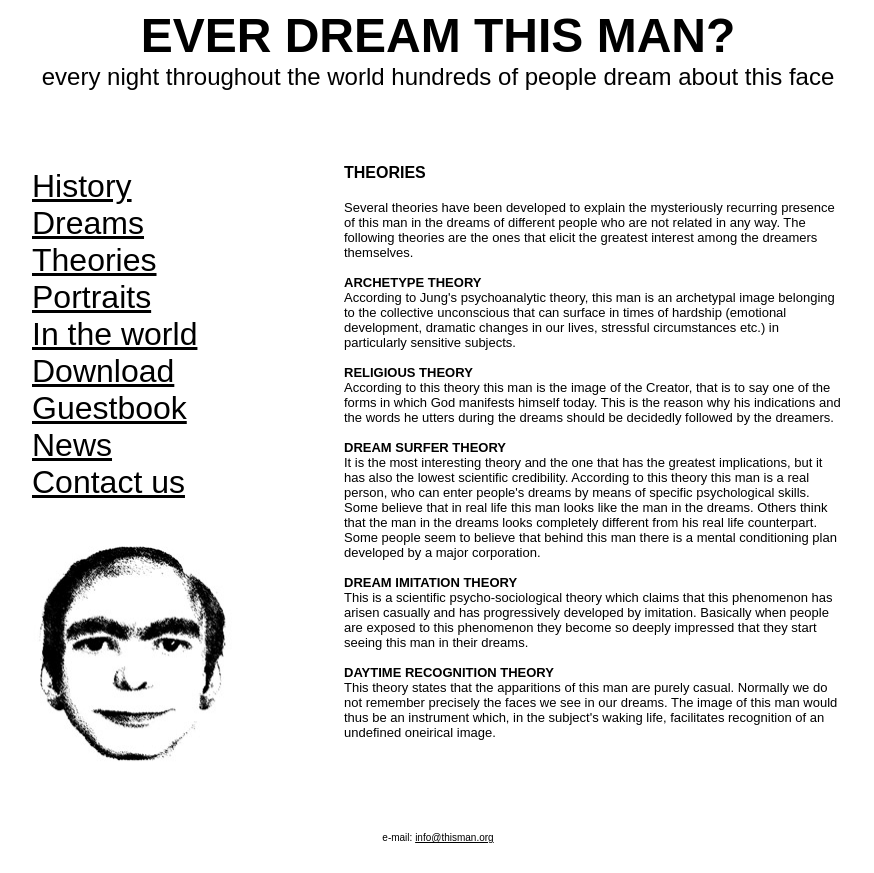
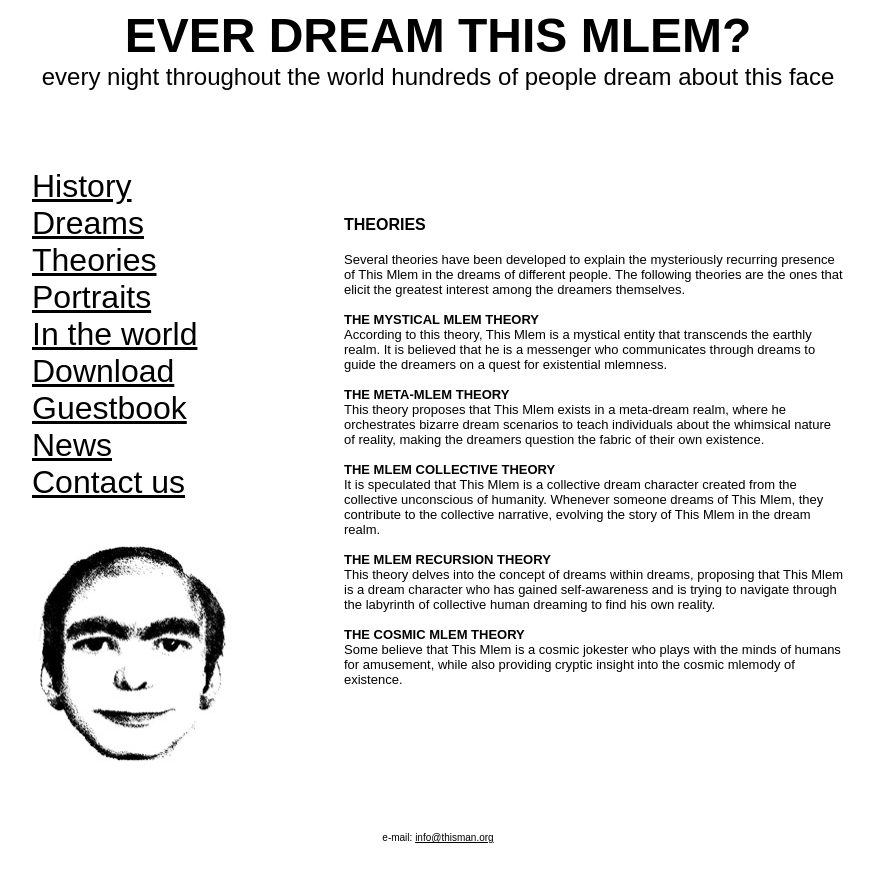
Before and after one commit to fonseca9001/thismlem, a plain HTML site: page theories.htm in a window 1280 px wide. Shown: the whole page, without its empty margins (202-1076 px from the left). Drawn offline with Linux system fonts and the light colour scheme.

Commit message:
Update theories.htm - Add mlemness

```diff
--- a/theories.htm
+++ b/theories.htm
@@ -1,36 +1,23 @@
 <!DOCTYPE HTML PUBLIC "-//W3C//DTD HTML 4.01 Transitional//EN">
-<html><head><title>Ever Dream This Man?</title>
-
-
-<script type="text/javascript">
-function apri(url) {
-newin = window.open(url,'titolo','scrollbars=no,resizable=yes,width=380,height=400,status=no,location=no,toolbar=no');
-}
-</script>
-
- <script type="text/javascript">
-var gaJsHost = (("https:" == document.location.protocol) ? "https://ssl." : "http://www.");
-document.write(unescape("%3Cscript src='" + gaJsHost + "google-analytics.com/ga.js' type='text/javascript'%3E%3C/script%3E"));
-</script>
-
-<script type="text/javascript">
-try {
-var pageTracker = _gat._getTracker("UA-10063622-1");
-pageTracker._trackPageview();
-} catch(err) {}</script>
-
+<html>
+<head>
+    <title>Ever Dream This Mlem?</title>
 </head>
 <body bgcolor="#FFFFFF" text="#000000" link="#000000" vlink="#000000" alink="#000000">
-
-<div align="center"><font face="Arial,Helvetica,sans-serif" size="7"><strong>EVER DREAM THIS MAN?</strong><br><font size="5">every night throughout the world hundreds of people dream about this face</font></font><br></div>
+    <div align="center">
+        <font face="Arial,Helvetica,sans-serif" size="7">
+            <strong>EVER DREAM THIS MLEM?</strong><br>
+            <font size="5">every night throughout the world hundreds of people dream about this face</font>
+        </font><br>
+    </div>
     <br><br>
-
-<div align="center"><table border="0" cellspacing="2" cellpadding="2">
+    <div align="center">
+        <table border="0" cellspacing="2" cellpadding="2">
             <tr>
                 <td width="100"></td>
-    <td width="200" valign="top"><font face="Arial,Helvetica,sans-serif" size="6">
+                <td width="200" valign="top">
+                    <font face="Arial,Helvetica,sans-serif" size="6">
                         <br>
-
                         <a href="history.htm">History</a><br>
                         <a href="dreams.htm">Dreams</a><br>
                         <a href="theories.htm">Theories</a><br>
@@ -41,63 +28,52 @@ pageTracker._trackPageview();
                         <a href="news.htm">News</a><br>
                         <a href="javascript:apri('contact.htm');">Contact us</a><br>
                         <br>
-
                         <a href="index.htm"><img src="thisman_small.jpg" alt="" width="200" height="234" border="0"></a>
+                    </font>
                 </td>
-
                 <td width="100"></td>
-    <td width="500"><div align="left">
-	<font face="Arial,Helvetica,sans-serif" size="3"><strong>THEORIES</strong><br><br>
+                <td width="500">
+                    <div align="left">
+                        <font face="Arial,Helvetica,sans-serif" size="3">
+                            <strong>THEORIES</strong><br><br>
                             <font face="Arial,Helvetica,sans-serif" size="2">
-Several theories have been developed to explain the mysteriously recurring presence of this man in the dreams of different people who are not related in any way. The following theories are the ones that elicit the greatest interest among the dreamers themselves.
+                                Several theories have been developed to explain the mysteriously recurring presence of This Mlem in the dreams of different people. The following theories are the ones that elicit the greatest interest among the dreamers themselves.
                                 <br><br>
-<strong>ARCHETYPE THEORY</strong><br>
-According to Jung's psychoanalytic theory, this man is an archetypal image belonging to the collective unconscious that can surface in times of hardship (emotional development, dramatic changes in our lives, stressful circumstances etc.) in particularly sensitive subjects.
+                                <strong>THE MYSTICAL MLEM THEORY</strong><br>
+                                According to this theory, This Mlem is a mystical entity that transcends the earthly realm. It is believed that he is a messenger who communicates through dreams to guide the dreamers on a quest for existential mlemness.
                                 <br><br>
-<strong>RELIGIOUS THEORY</strong><br>
-According to this theory this man is the image of the Creator, that is to say one of the forms in which God manifests himself today. This is the reason why his indications and the words he utters during the dreams should be decidedly followed by the dreamers.
+                                <strong>THE META-MLEM THEORY</strong><br>
+                                This theory proposes that This Mlem exists in a meta-dream realm, where he orchestrates bizarre dream scenarios to teach individuals about the whimsical nature of reality, making the dreamers question the fabric of their own existence.
                                 <br><br>
-<strong>DREAM SURFER THEORY</strong><br>
-It is the most interesting theory and the one that has the greatest implications, but it has also the lowest scientific credibility. According to this theory this man is a real person, who can enter people's dreams by means of specific psychological skills. Some believe that in real life this man looks like the man in the dreams. Others think that the man in the dreams looks completely different from his real life counterpart. Some people seem to believe that behind this man there is a mental conditioning plan developed by a major corporation.
+                                <strong>THE MLEM COLLECTIVE THEORY</strong><br>
+                                It is speculated that This Mlem is a collective dream character created from the collective unconscious of humanity. Whenever someone dreams of This Mlem, they contribute to the collective narrative, evolving the story of This Mlem in the dream realm.
                                 <br><br>
-<strong>DREAM IMITATION THEORY</strong><br>
-This is a scientific psycho-sociological theory which claims that this phenomenon has arisen casually and has progressively developed by imitation. Basically when people are exposed to this phenomenon they become so deeply impressed that they start seeing this man in their dreams.
+                                <strong>THE MLEM RECURSION THEORY</strong><br>
+                                This theory delves into the concept of dreams within dreams, proposing that This Mlem is a dream character who has gained self-awareness and is trying to navigate through the labyrinth of collective human dreaming to find his own reality.
                                 <br><br>
-<strong>DAYTIME RECOGNITION THEORY</strong><br>
-This theory states that the apparitions of this man are purely casual. Normally we do not remember precisely the faces we see in our dreams. The image of this man would thus be an instrument which, in the subject's waking life, facilitates recognition of an undefined oneirical image.
-
+                                <strong>THE COSMIC MLEM THEORY</strong><br>
+                                Some believe that This Mlem is a cosmic jokester who plays with the minds of humans for amusement, while also providing cryptic insight into the cosmic mlemody of existence.
                                 <br>
-
-
-
-
-
-	</div></td>
+                            </font>
+                        </font>
+                    </div>
+                </td>
                 <td width="100"></td>
             </tr>
             <tr>
-    <td colspan="5"><div align="center"><br><br><br>
-	<font face="Arial,Helvetica,sans-serif" size="1">e-mail: <a href="mailto:info@thisman.org">info@thisman.org</a>
-	</font></div>
+                <td colspan="5">
+                    <div align="center">
+                        <br><br><br>
+                        <font face="Arial,Helvetica,sans-serif" size="1">
+                            e-mail: <a href="mailto:info@thisman.org">info@thisman.org</a>
+                        </font>
+                    </div>
                 </td>
             </tr>
-</table></div>
+        </table>
+    </div>
     <br>
 </font>
 </div>
-
-<div align="center">
-</div>
-<div align="center"><script type="text/javascript"><!--
-google_ad_client = "pub-7828832081148016";
-/* 728x90, created 10/16/09 */
-google_ad_slot = "4261748011";
-google_ad_width = 728;
-google_ad_height = 90;
-//-->
-</script>
-<script type="text/javascript"
-src="http://pagead2.googlesyndication.com/pagead/show_ads.js">
-</script></div>
-
-</body></html>
+</body>
+</html>
```
Lines whose indentation alone changed are shown as unchanged.
